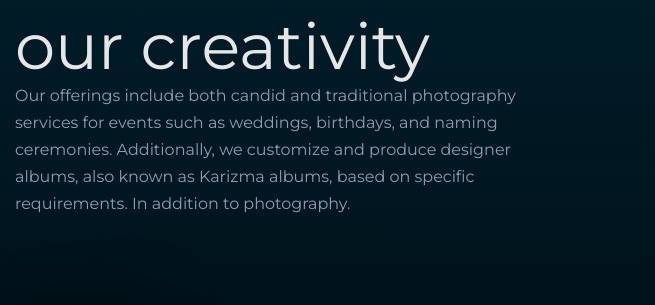
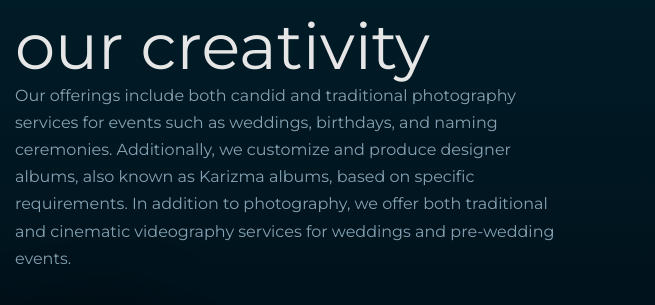
Before and after one commit to AbhiStark9/Photography_Website, a plain HTML site: page index.html in a window 1280 px wide. Shown: the part 360-665 px from the top of the page, 625-1280 px from the left. Drawn offline with nearby package versions, Linux system fonts and the light colour scheme.

Commit message:
Update index.html

```diff
--- a/index.html
+++ b/index.html
@@ -46,7 +46,7 @@
             <div class="header__right">
                 <h1 >Let us capture your special moments with our creativity</h1>
                 <p><p/>
-                <p> Our offerings include both candid and traditional photography services for events such as weddings, birthdays, and naming ceremonies. Additionally, we customize and produce designer albums, also known as Karizma albums, based on specific requirements. In addition to photography.</p>
+                <p> Our offerings include both candid and traditional photography services for events such as weddings, birthdays, and naming ceremonies. Additionally, we customize and produce designer albums, also known as Karizma albums, based on specific requirements. In addition to photography, we offer both traditional and cinematic videography services for weddings and pre-wedding events.</p>
                 <a href="https://wa.me/+919082053703" class="header__btn-md">Contact Us</a>
             </div>
         </div>
```
